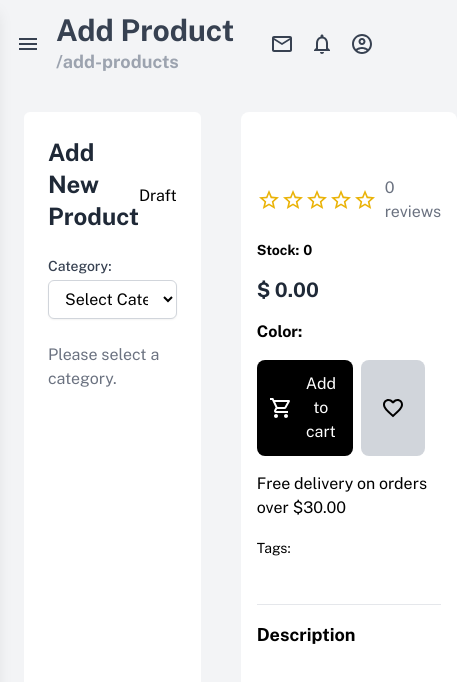
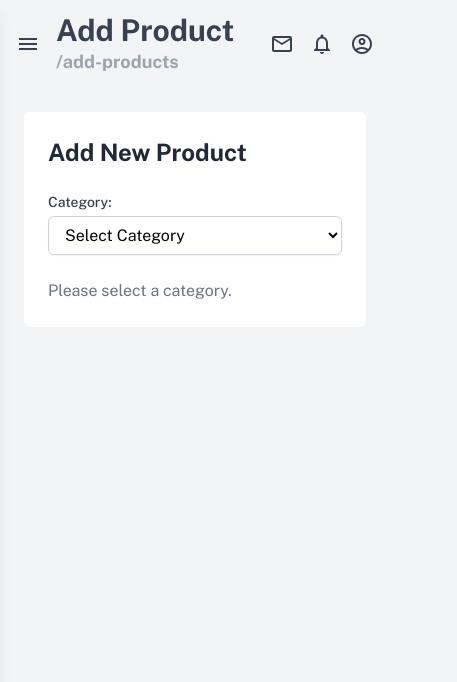
Before and after one commit to Nouran-Alaa/Manage360, a React (Vite) app: page /add-products in a window 390 px wide. Shown: the top 682 px of the page, 457 px wide, since content can reach past the window. Built offline with nearby package versions, Linux system fonts and the light colour scheme.

Commit message:
fix: Improve Responsiveness of AddProduct Component
- Made the ProductPreview component hidden on small screens and visible on large screens.
- Adjusted AddProduct component to take full width for better responsiveness across devices.

```diff
--- a/src/features/products/AddProduct.jsx
+++ b/src/features/products/AddProduct.jsx
@@ -46,13 +46,12 @@ const AddProduct = () => {
     }
   };
   return (
-    <div className="grid grid-cols-[1fr,1fr] p-6 gap-10">
+    <div className=" grid lg:grid-cols-[1fr,1fr] p-6 gap-10">
       <div className="p-6 bg-white rounded-md">
         <div className="flex items-center justify-between">
           <h1 className="text-2xl font-bold mb-6 text-gray-800">
             Add New Product
           </h1>
-          <button>Draft</button>
         </div>
 
         <div className="mb-6">
@@ -81,7 +80,7 @@ const AddProduct = () => {
           )}
         </form>
       </div>
-      <div className="bg-white rounded-lg">
+      <div className="bg-white rounded-lg hidden lg:block">
         <ProductPreview type={category} />
       </div>
     </div>
```
